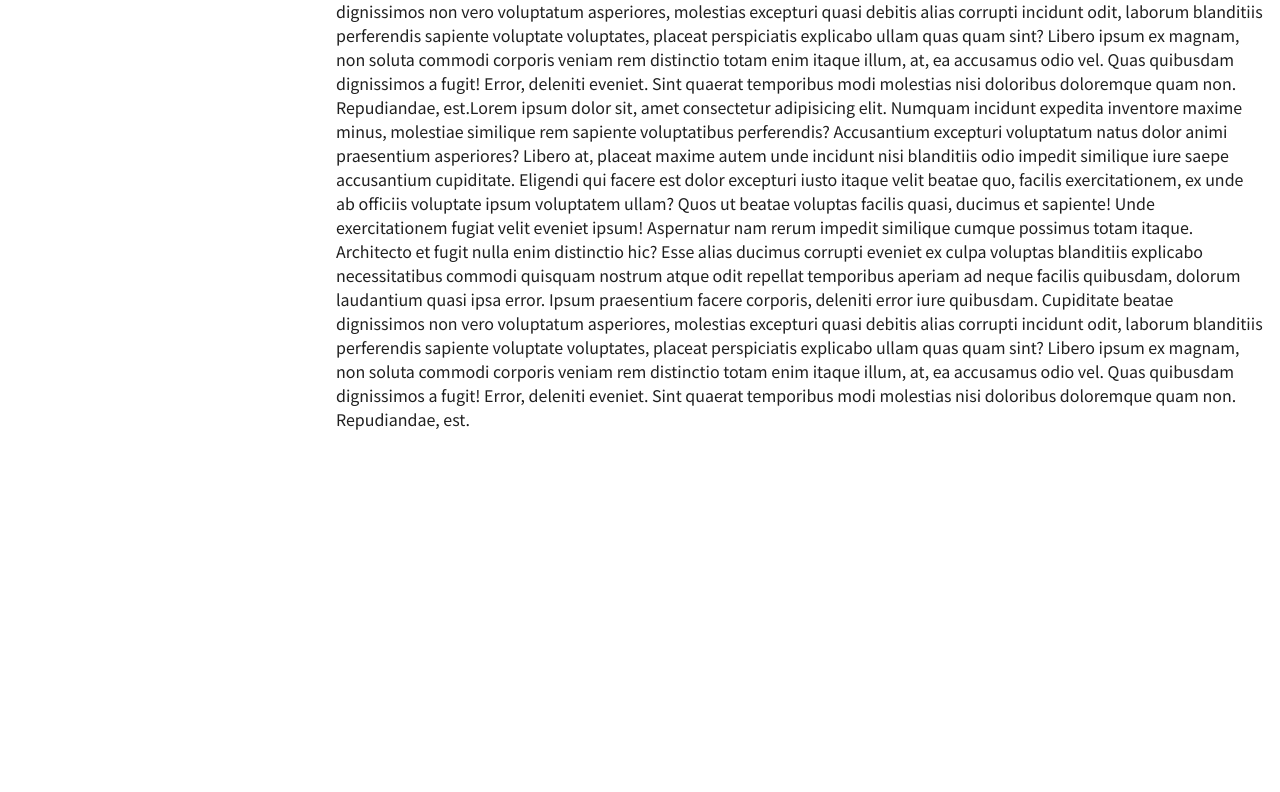
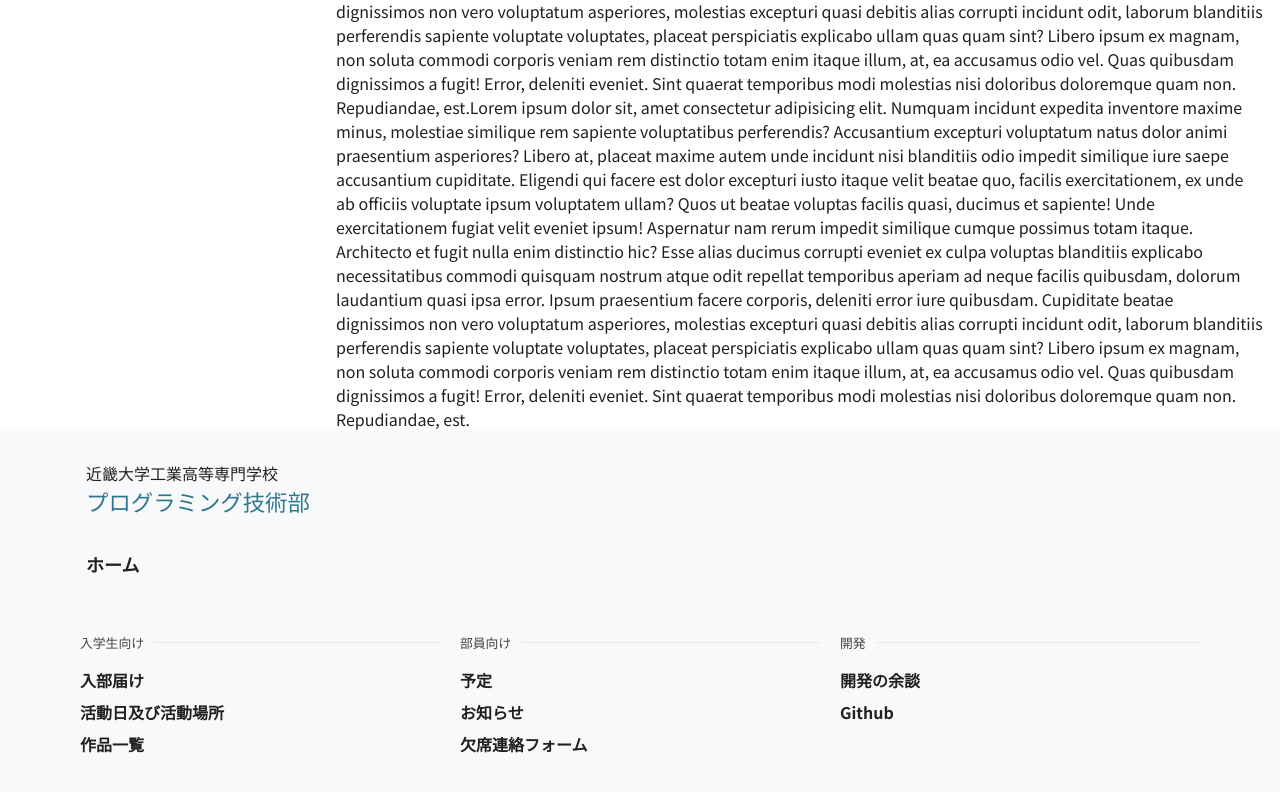
Before and after one commit to mokkun55/procon-homepage, a Next.js app: page / in a window 1280 px wide. Shown: the part 796-1588 px from the top of the page. Before the commit the page ends 1227 px from the top, so only its background shows below. Built offline with nearby package versions, Linux system fonts and the light colour scheme.

Commit message:
feat. footer

```diff
--- a/package.json
+++ b/package.json
@@ -13,7 +13,7 @@
     "next": "15.0.3",
     "react": "19.0.0-rc-66855b96-20241106",
     "react-dom": "19.0.0-rc-66855b96-20241106",
-    "sass": "^1.69.5",
+    "sass": "^1.83.0",
     "sass-loader": "^16.0.3"
   },
   "devDependencies": {
--- a/src/app/layout.tsx
+++ b/src/app/layout.tsx
@@ -3,6 +3,7 @@ import styles from './layout.module.scss'
 import { Noto_Sans_JP } from 'next/font/google'
 import { Header } from '@/components/Header'
 import { SideBar } from '@/components/SideBar'
+import { Footer } from '@/components/Footer'
 
 // フォント指定
 const noto = Noto_Sans_JP({
@@ -22,6 +23,7 @@ export default function RootLayout({ children }: { children: React.ReactNode })
             <SideBar className={styles.sidebar} />
             <div className={styles.content}>{children}</div>
           </div>
+          <Footer />
         </div>
       </body>
     </html>
--- /dev/null
+++ b/src/components/Footer/index.module.scss
@@ -0,0 +1,34 @@
+.container{
+    background-color: #f8f9fa;
+    padding: 30px 70px;
+    font-weight: 700;
+
+    .toptext{
+        padding:0 1rem;
+    }
+
+    .footerColumn{
+        display:flex;
+        justify-content: space-between;
+
+        @media (max-width: 768px) {
+            flex-direction: column; // モバイル用に縦並びに変更
+            text-align: center;
+          }
+
+        .column{
+            flex: 1;
+            margin: 0 10px;
+        }
+    }
+
+    h1{
+        font-size:1.4rem;
+        color:#307690;
+        margin:0 0 2.0rem;
+    }
+
+    p{
+        font-weight: 100;
+    }
+}
--- /dev/null
+++ b/src/components/Footer/index.tsx
@@ -0,0 +1,40 @@
+import Link from 'next/link'
+import styles from './index.module.scss'
+import { Item } from '@/components/features/Item'
+import { Splitter } from '@/components/features/Splitter'
+
+export const Footer = () => {
+  return (
+    <div className={styles.container}>
+      <div className={styles.toptext}>
+        <Link href="https://www.ktc.ac.jp/">
+          <p>近畿大学工業高等専門学校</p>
+        </Link>
+        <h1>プログラミング技術部</h1>
+        <Item url="/" text="ホーム" size="big" />
+      </div>
+      <div className={styles.footerColumn}>
+        <div className={styles.column}>
+          <Splitter text="入学生向け">
+            <Item url="/" text="入部届け" size="default" />
+            <Item url="/" text="活動日及び活動場所" size="default" />
+            <Item url="/" text="作品一覧" size="default" />
+          </Splitter>
+        </div>
+        <div className={styles.column}>
+          <Splitter text="部員向け">
+            <Item url="/" text="予定" size="default" />
+            <Item url="/" text="お知らせ" size="default" />
+            <Item url="https://procon-absence-form-3d1be.firebaseapp.com/" text="欠席連絡フォーム" size="default" />
+          </Splitter>
+        </div>
+        <div className={styles.column}>
+          <Splitter text="開発">
+            <Item url="/" text="開発の余談" size="default" />
+            <Item url="https://github.com/mokkun55/procon-homepage" text="Github" size="default" />
+          </Splitter>
+        </div>
+      </div>
+    </div>
+  )
+}
--- a/src/components/SideBar/index.tsx
+++ b/src/components/SideBar/index.tsx
@@ -1,5 +1,5 @@
-import { Item } from './Item'
-import { Splitter } from './Splitter'
+import { Item } from '@/components/features/Item'
+import { Splitter } from '@/components/features/Splitter'
 import styles from './index.module.scss'
 
 export const SideBar = ({ className }: { className?: string }) => {
```
Also changed, not shown: src/components/features/Item/index.module.scss (renamed from src/components/SideBar/Item/index.module.scss), src/components/features/Item/index.tsx (renamed from src/components/SideBar/Item/index.tsx), src/components/features/Splitter/index.module.scss (renamed from src/components/SideBar/Splitter/index.module.scss), src/components/features/Splitter/index.tsx (renamed from src/components/SideBar/Splitter/index.tsx), 1 other file (tests, documents, lock files or other folders).
